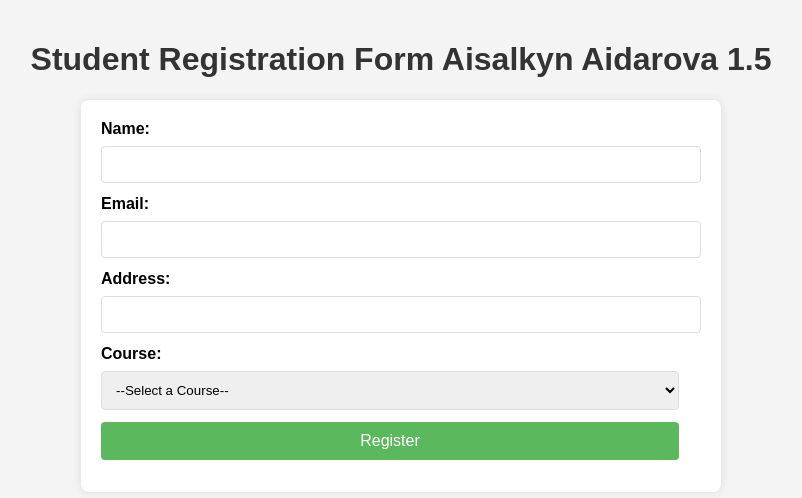
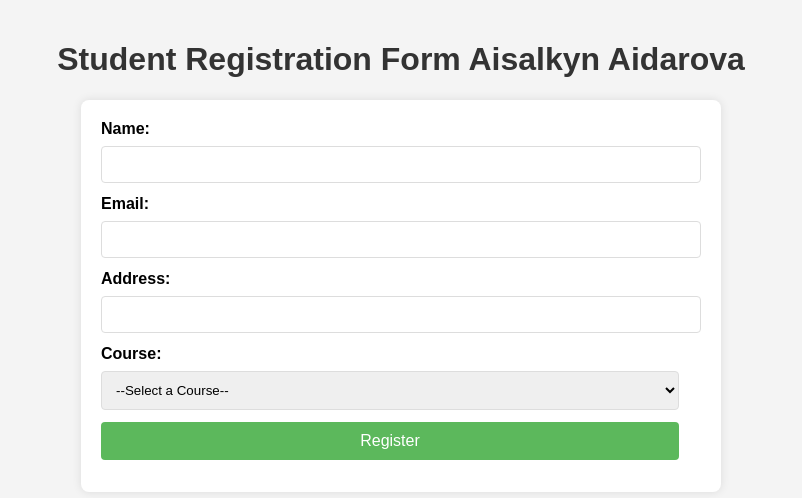
Before and after one commit to Aisalkyn85/StudentRegistrationForm, a website: page public/index.html in a window 1280 px wide. Shown: the whole page, without its empty margins (239-1041 px from the left). Drawn offline with Linux system fonts and the light colour scheme.

Commit message:
Update index.html

```diff
--- a/public/index.html
+++ b/public/index.html
@@ -52,7 +52,7 @@
     </style>
 </head>
 <body>
-    <h1>Student Registration Form Aisalkyn Aidarova 1.5</h1>
+    <h1>Student Registration Form Aisalkyn Aidarova </h1>
     <form id="registrationForm">
         <label for="name">Name:</label>
         <input type="text" id="name" name="name" required>
```
